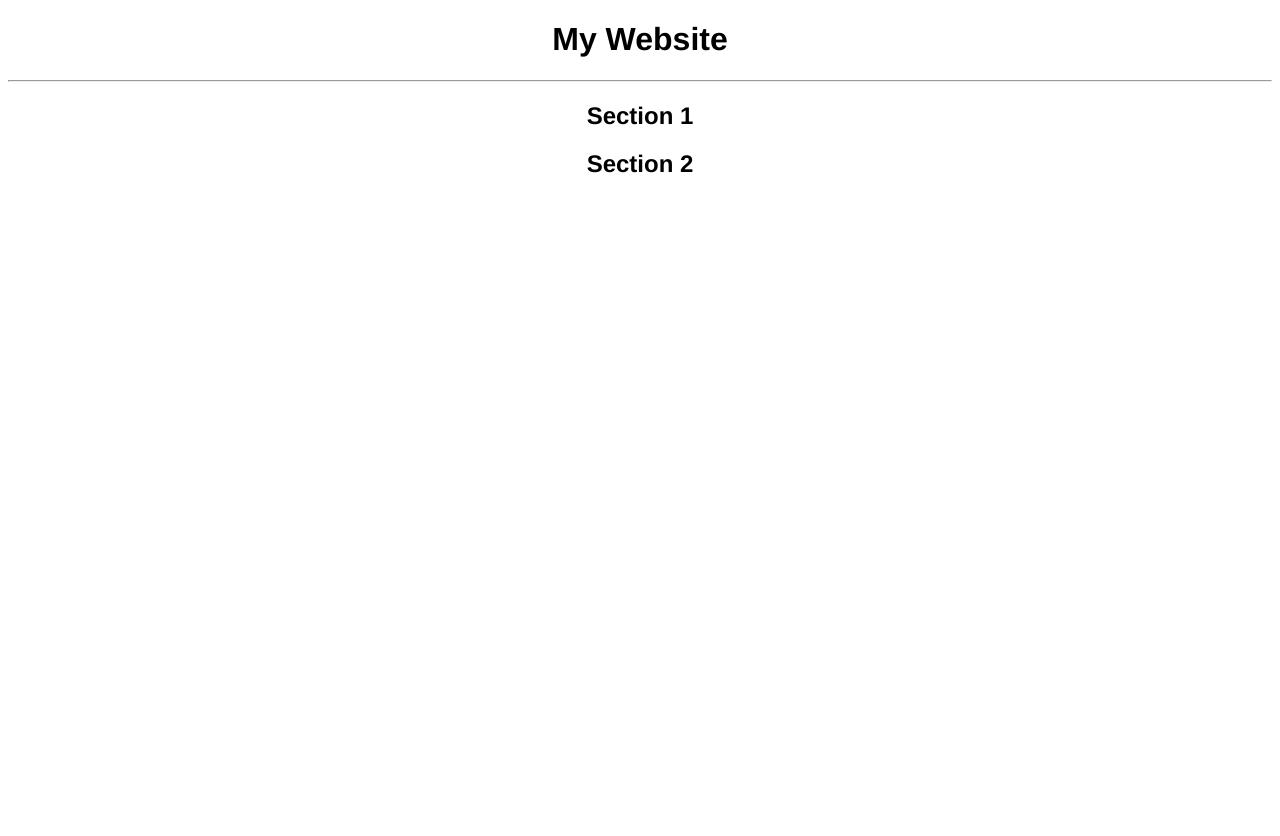
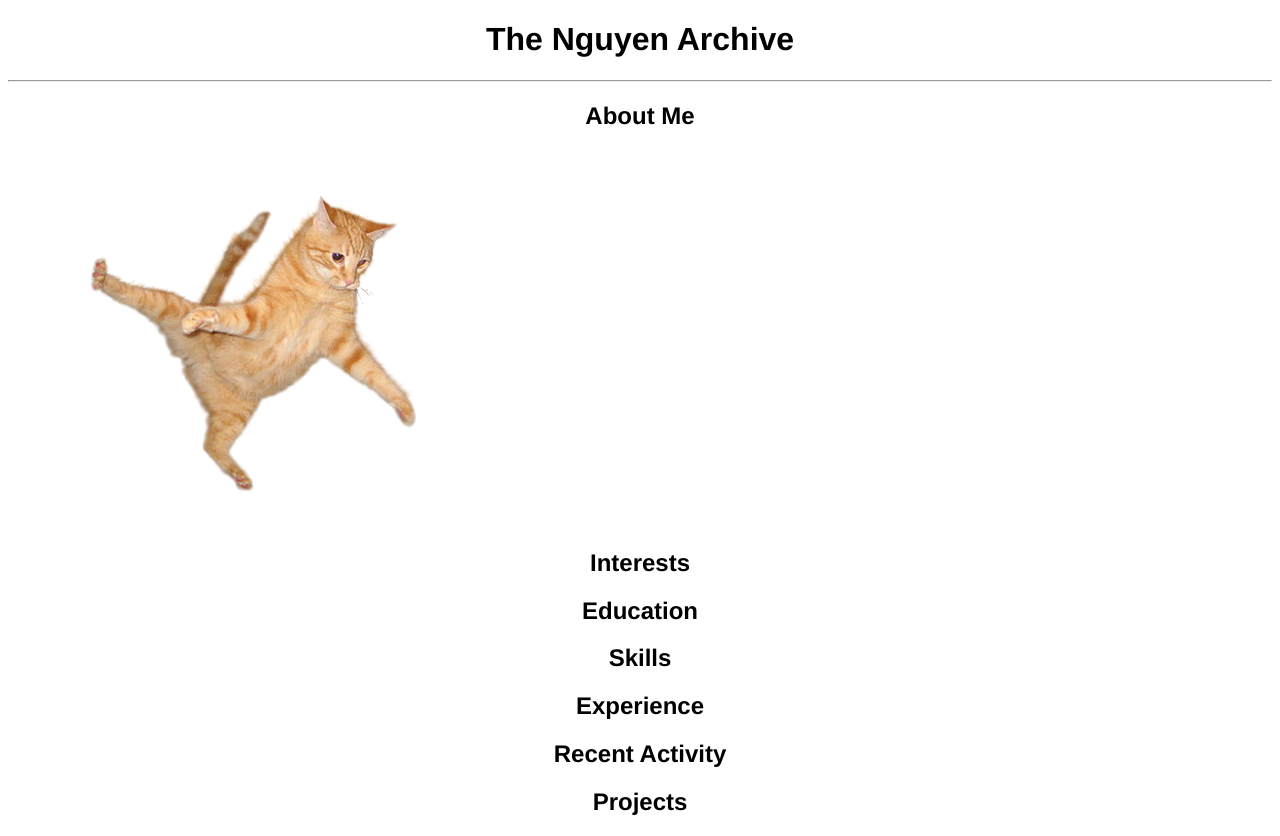
Before and after one commit to nnguyen8299/My_First_Webpage, a plain HTML site: page pages/index.html in a window 1280 px wide. Before the commit the page ends 800 px from the top, so only its background shows below. Drawn offline with Linux system fonts and the light colour scheme.

Commit message:
restructuring

```diff
--- a/main_page.html
+++ b/pages/index.html
@@ -12,7 +12,7 @@
     </head>
     <body style="background: rgb(255, 255, 255); font-family: Helvetica">
         <header>
-            <h1><center>My Website</center></h1>
+            <h1><center>The Nguyen Archive</center></h1>
              <nav>
                 <!--put navigational elements here-->
              </nav>
@@ -20,12 +20,28 @@
         </header>
         <main>
             <section>
-                <h2><center>Section 1</center></h1>
+                <h2><center>About Me</center></h1>
+                <img src="../images/cat.png">
                 <!--section 1 of my website-->
             </section>
             <section>
-                <h2><center>Section 2</center></h2>
+                <h2><center>Interests</center></h2>
                 <!--section 2 of my website-->
+            </section>
+            <section>
+                <h2><center>Education</center></h2>
+            </section>
+            <section>
+                <h2><center>Skills</center></h2>
+            </section>
+            <section>
+                <h2><center>Experience</center></h2>
+            </section>
+            <section>
+                <h2><center>Recent Activity</center></h2>
+            </section>
+            <section>
+                <h2><center>Projects</center></h2>
             </section>
         </main>
         <footer>
```
Also changed, not shown: images/300x150.png (renamed from 300x150.png), images/cat.png (added), pages/page2.html (added).
